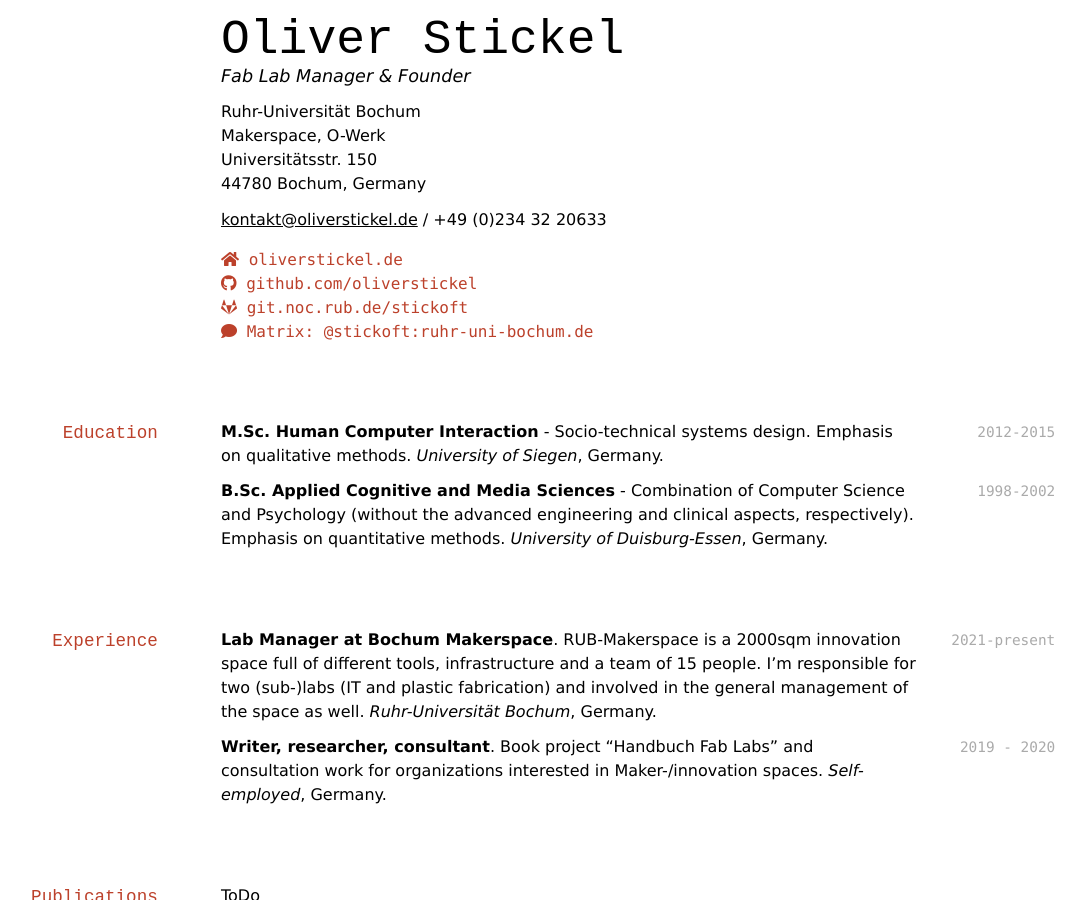
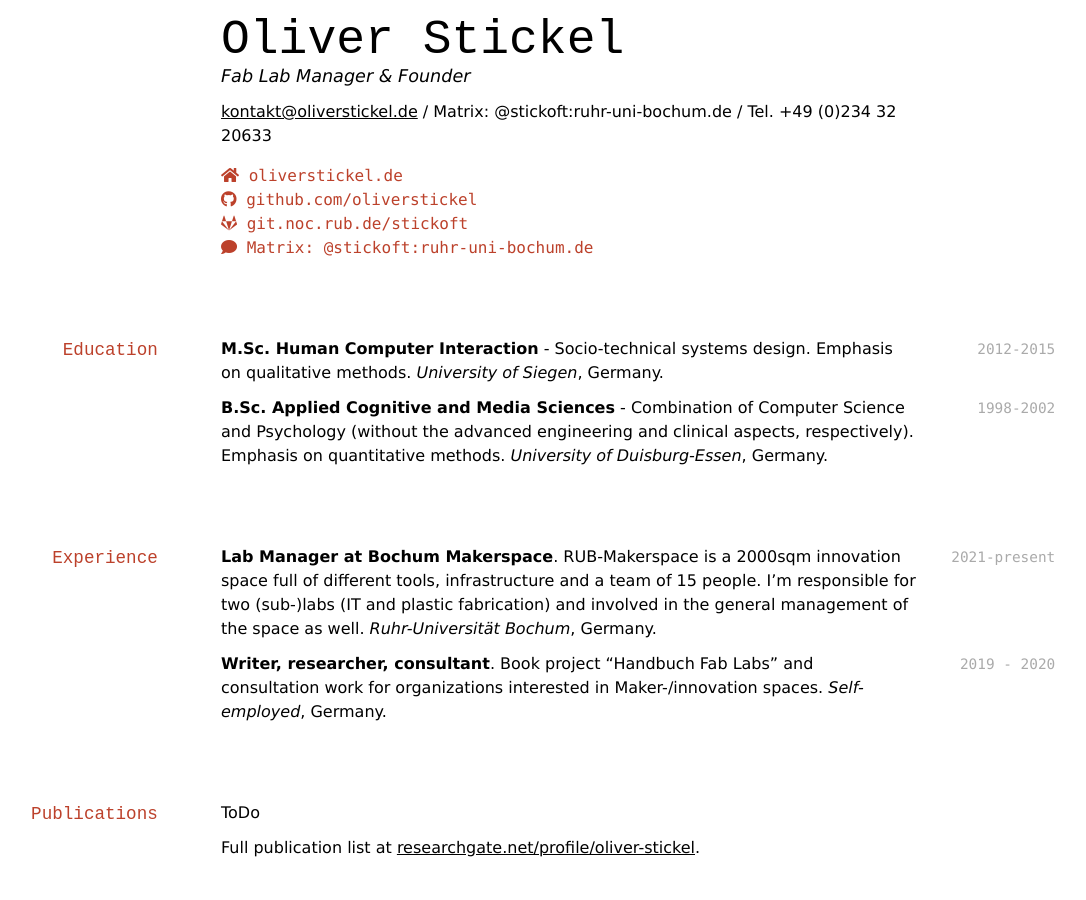
Before and after one commit to oliverstickel/oliverstickel.github.io, a Jekyll site: the page built from index.md, in a window 1280 px wide and 900 px high. Shown: the whole window, without its empty margins (111-1197 px from the left). Built offline with Jekyll 4.4.1, drawn with Linux system fonts in a browser that asks for light colours; nearby versions of some CDN libraries; a style sheet for code colours, icons or effects is not loaded.

Commit message:
Update index.md

```diff
--- a/index.md
+++ b/index.md
@@ -5,12 +5,7 @@ title: Oliver Stickel
 # Oliver Stickel
 Fab Lab Manager & Founder
 
-Ruhr-Universität Bochum<br/>
-Makerspace, O-Werk<br/>
-Universitätsstr. 150<br/>
-44780 Bochum, Germany<br/>
-
-<a href="kontakt@oliverstickel.de">kontakt@oliverstickel.de</a> / +49 (0)234 32 20633
+<a href="kontakt@oliverstickel.de">kontakt@oliverstickel.de</a> / Matrix: @stickoft:ruhr-uni-bochum.de / Tel. +49 (0)234 32 20633
 
 <div id="webaddress">
   <a href="https://oliverstickel.de"><i class="fas fa-home"></i> oliverstickel.de</a> <br/>
```
